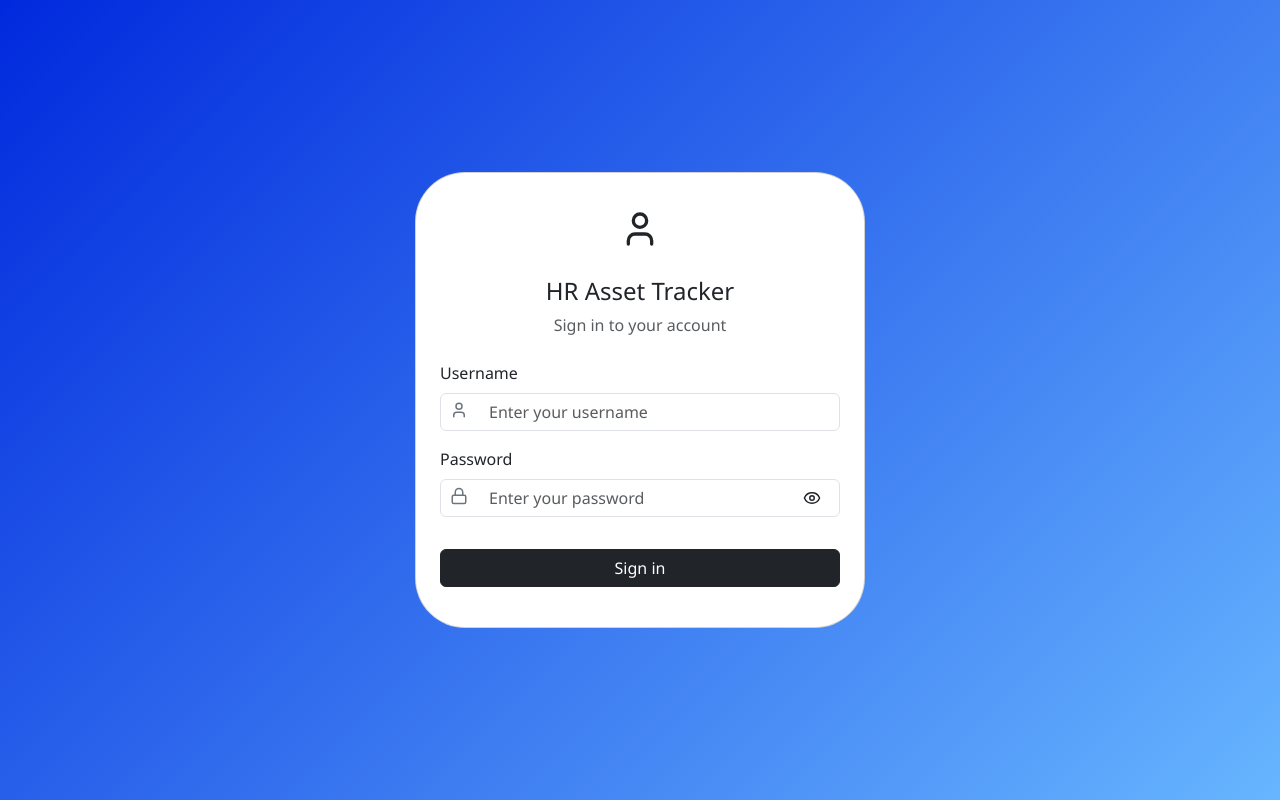
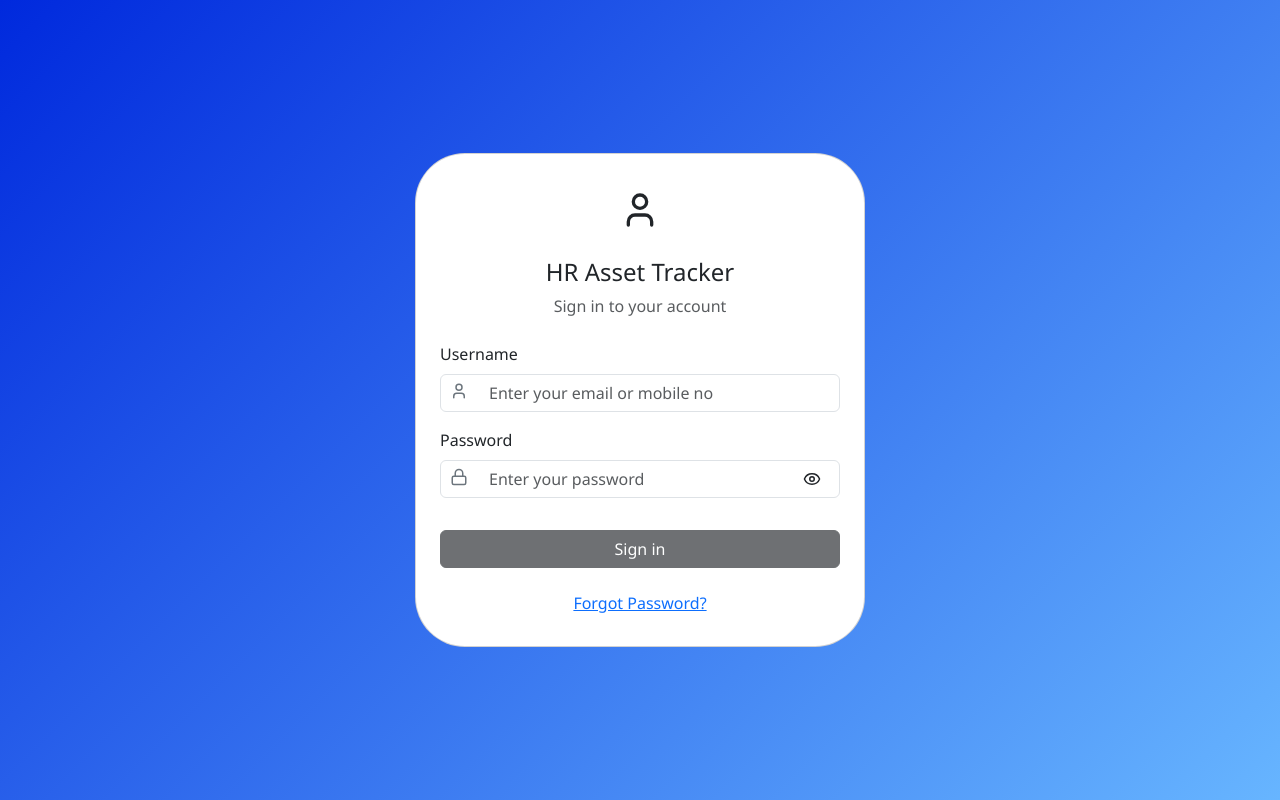
Before and after one commit to Rateendra-21/hr_assets_tracker, a React (Vite) app in the folder Frontend/hrassetstracker/: page /login in a window 1280 px wide. Built offline with nearby package versions, Linux system fonts and the light colour scheme.

Commit message:
login page validation

```diff
--- a/Frontend/hrassetstracker/src/pages/Auth/Login.jsx
+++ b/Frontend/hrassetstracker/src/pages/Auth/Login.jsx
@@ -2,16 +2,73 @@ import { useState, useEffect } from "react";
 import { useNavigate } from "react-router-dom";
 import { Eye, EyeOff, Lock, User } from "lucide-react";
 import { toast } from "react-hot-toast";
-import { API_BASE_URL } from "../../config/api";
 
+// ForgotPasswordPopup component (simple popup)
+const ForgotPasswordPopup = ({ onClose }) => {
+  const [email, setEmail] = useState("");
+  const [isSubmitting, setIsSubmitting] = useState(false);
+
+  const validateEmail = (email) => {
+    const re = /^[^\s@]+@[^\s@]+\.[^\s@]+$/;
+    return re.test(email);
+  };
+
+  const handleSubmit = async (e) => {
+    e.preventDefault();
+    if (!validateEmail(email)) {
+      toast.error("Please enter a valid email");
+      return;
+    }
+    setIsSubmitting(true);
+    try {
+      // Call your forgot password API here (example placeholder)
+      await new Promise((r) => setTimeout(r, 1000));
+      toast.success("Password reset instructions sent to your email");
+      onClose();
+    } catch {
+      toast.error("Failed to send reset instructions");
+    } finally {
+      setIsSubmitting(false);
+    }
+  };
+
+  return (
+    <div className="modal show d-block" tabIndex="-1" role="dialog" onClick={onClose} style={{backgroundColor:"rgba(0,0,0,0.5)"}}>
+      <div className="modal-dialog modal-dialog-centered" role="document" onClick={(e) => e.stopPropagation()}>
+        <div className="modal-content p-4">
+          <h5 className="mb-3">Forgot Password</h5>
+          <form onSubmit={handleSubmit}>
+            <input
+              type="email"
+              placeholder="Enter your email"
+              className="form-control mb-3"
+              value={email}
+              onChange={(e) => setEmail(e.target.value)}
+              disabled={isSubmitting}
+              required
+            />
+            <div className="d-flex justify-content-end gap-2">
+              <button type="button" className="btn btn-secondary" onClick={onClose} disabled={isSubmitting}>
+                Cancel
+              </button>
+              <button type="submit" className="btn btn-primary" disabled={isSubmitting}>
+                {isSubmitting ? "Sending..." : "Send"}
+              </button>
+            </div>
+          </form>
+        </div>
+      </div>
+    </div>
+  );
+};
 
 
 const Login = () => {
   const [formData, setFormData] = useState({ username: "", password: "" });
   const [showPassword, setShowPassword] = useState(false);
   const [isLoading, setIsLoading] = useState(false);
+  const [showForgotPassword, setShowForgotPassword] = useState(false);
   const navigate = useNavigate();
-
   const baseUrl = import.meta.env.VITE_BASE_URL;
 
   useEffect(() => {
@@ -21,38 +78,47 @@ const Login = () => {
     }
   }, [navigate]);
 
+  const validateEmail = (email) => {
+    const re = /^[^\s@]+@[^\s@]+\.[^\s@]+$/;
+    return re.test(email);
+  };
+
+  const validateMobile = (mobile) => {
+    const re = /^\d{10}$/;
+    return re.test(mobile);
+  };
 
   const login = async ({ username, password }) => {
     const response = await fetch(`${baseUrl}/login`, {
       method: "POST",
-      headers: {
-        "Content-Type": "application/json",
-      },
+      headers: { "Content-Type": "application/json" },
       body: JSON.stringify({ username, password }),
     });
-
     if (!response.ok) {
       const errorData = await response.json();
       throw new Error(errorData.detail || "Login failed");
     }
-
     const data = await response.json();
     sessionStorage.setItem("userData", JSON.stringify(data));
-
     return data;
   };
 
   const handleChange = (e) =>
     setFormData({ ...formData, [e.target.name]: e.target.value });
 
+  const canSubmit =
+    formData.username &&
+    formData.password &&
+    (validateEmail(formData.username) || validateMobile(formData.username));
+
   const handleSubmit = async (e) => {
     e.preventDefault();
-
-    if (!formData.username || !formData.password) {
-      toast.error("Please fill in all fields");
+    if (!canSubmit) {
+      toast.error(
+        "Please enter valid email or 10-digit mobile number and password"
+      );
       return;
     }
-
     setIsLoading(true);
     try {
       await login(formData);
@@ -66,8 +132,21 @@ const Login = () => {
   };
 
   return (
-    <div className="d-flex vh-100 align-items-center justify-content-center" style={{background: "linear-gradient(135deg, #0029ddff, #67b5ffff)",}}>
-      <div className="card p-4" style={{ maxWidth: "450px", width: "100%", borderRadius:"50px" }}>
+    <>
+      {showForgotPassword && (
+        <ForgotPasswordPopup onClose={() => setShowForgotPassword(false)} />
+      )}
+
+      <div
+        className="d-flex vh-100 align-items-center justify-content-center"
+        style={{
+          background: "linear-gradient(135deg, #0029ddff, #67b5ffff)",
+        }}
+      >
+        <div
+          className="card p-4"
+          style={{ maxWidth: "450px", width: "100%", borderRadius: "50px" }}
+        >
           <div className="text-center mb-4">
             <div
               className="rounded-circle d-flex align-items-center justify-content-center mx-auto mb-3"
@@ -101,7 +180,7 @@ const Login = () => {
                 value={formData.username}
                 onChange={handleChange}
                 className="form-control ps-5"
-              placeholder="Enter your username"
+                placeholder="Enter your email or mobile no"
                 required
               />
             </div>
@@ -148,13 +227,23 @@ const Login = () => {
             <button
               type="submit"
               className="btn btn-dark w-100 mt-3 mb-3"
-            disabled={isLoading}
+              disabled={!canSubmit || isLoading}
             >
               {isLoading ? "Signing in..." : "Sign in"}
             </button>
           </form>
+
+          <div className="text-center">
+            <button
+              className="btn btn-link"
+              onClick={() => setShowForgotPassword(true)}
+            >
+              Forgot Password?
+            </button>
           </div>
         </div>
+      </div>
+    </>
   );
 };
 
```
Also changed, not shown: 1 other file (tests, documents, lock files or other folders). Lines whose indentation alone changed are shown as unchanged.
